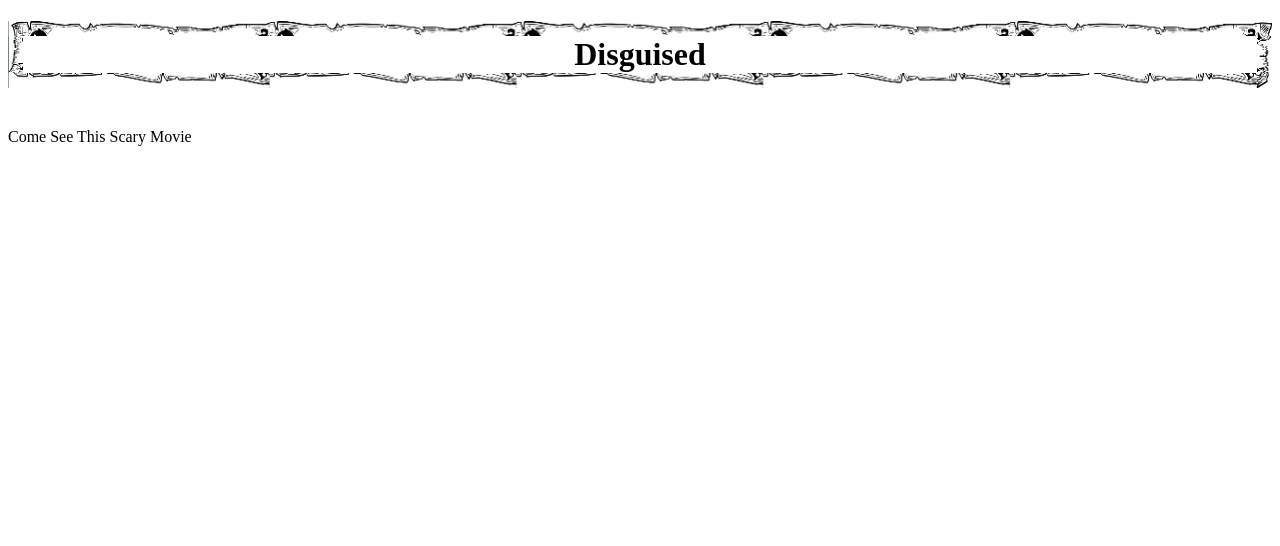
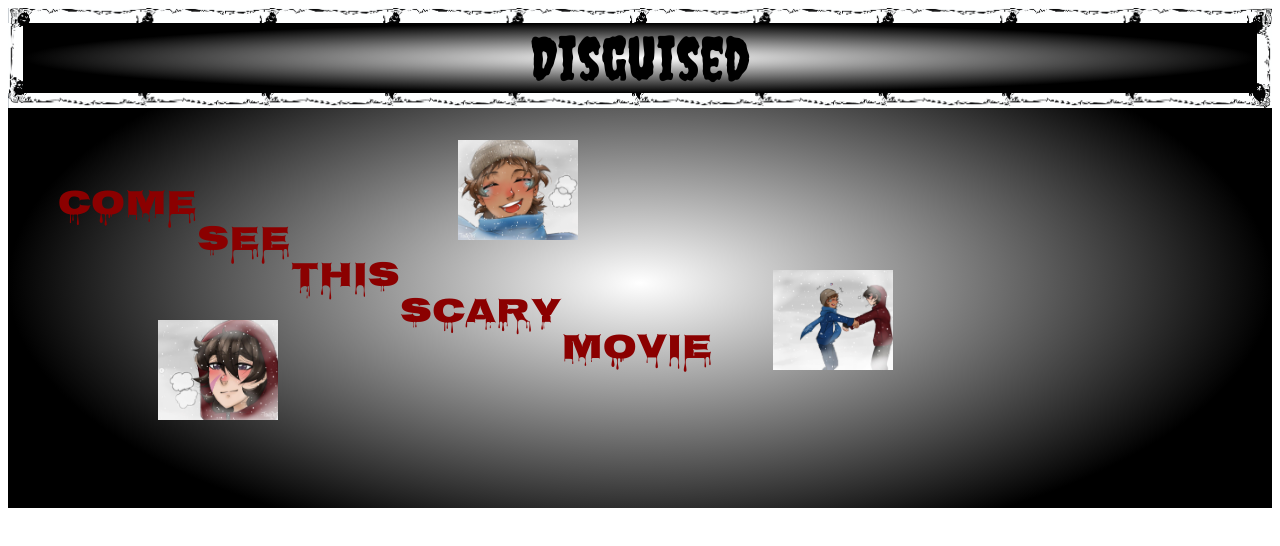
Before and after one commit to Janinez0367/css3-project, a plain HTML site: page disguised-css3.html in a window 1280 px wide. Drawn offline with Linux system fonts and the light colour scheme.

Commit message:
finish project

```diff
--- a/disguised-css3.html
+++ b/disguised-css3.html
@@ -1,26 +1,130 @@
 <!DOCTYPE html>
 <html>
 <head>
+  <link href="https://fonts.googleapis.com/css?family=Creepster" rel="stylesheet"><!--title font-->
+  <link href="https://fonts.googleapis.com/css?family=Nosifer" rel="stylesheet"><!--text font-->
   <meta charset="utf-8">
   <title>Disguised-CSS3 Project</title>
   <style>
   #grad1 {
-    background-image: linear-gradient(black, white, black);
+    height: 500px;
+    background-image: radial-gradient(farthest-side at 50% 55%, white,black);/*gradient background not including title bg*/
 }
- h1 {
+ .title {
   border: solid;
-  border-image: url(border.png ) 50 round;
+  border-image: url(border.png ) 100 round;
   border-width: 15px;
   text-align:center;
-  background-image:;
+  background-image: radial-gradient(farthest-side at 50% 50%, white,black);
+  font-size:60px;
+  font-family: 'Creepster', cursive;
+  transition:2s;/*amount time for animation to happen*/
+}
+ul{
+  padding:50px;
+  margin:0;
+}
+ul li{
+  list-style:none;
+  float:left;
+  text-align:center;
+  transform:text;
+  font-family: 'Nosifer', cursive;
+  font-size:35px;
+  color:darkred;
+  transition:2s;
+}
+ul:hover li{/*when mouse is about content*/
+  transform: rotateY(360deg);
+}
+.girl{
+  width: 120px;
+  height: 100px;
+  position: relative;
+  left: 150px;
+  bottom:250px;
+}
+.girl:hover{
+  width: 120px;
+  height: 100px;
+  box-shadow: 5px 5px 5px white;
+}
+.boy{
+  width: 120px;
+  height: 100px;
+  position: relative;
+  left: 450px;
+  bottom:330px;
+}
+.boy:hover{
+  width: 120px;
+  height: 100px;
+  box-shadow: 5px 5px 5px white;/*shadow appears for box*/cle
+}
+.girl-boy{
+  width: 0;
+  height: 100px;
+  position: relative;
+  left: 60px;
+  bottom:100px;
+  animation-name: spin;
+  animation-duration: 4s;
+}
+@keyframes spin {
+  from {bottom: 0px;}/*content  will move*/
+  to {bottom: 200px;}
 }
 
   </style>
 </head>
 <body>
-  <!--<div id="grad1">-->
-  <h1>Disguised </h1> <br>
-  Come See This Scary Movie
+    <div id="grad1">
 
+  <div class=title>
+  Disguised
+  </div> <br>
+  <ul>
+    <li>C</li>
+    <li>O</li>
+    <li>M</li>
+    <li>E</li>
+    <br>
+    <br>
+    <li>S</li>
+    <li>E</li>
+    <li>E</li>
+    <br>
+    <br>
+    <li>T</li>
+    <li>H</li>
+    <li>I</li>
+    <li>S</li>
+    <br>
+    <br>
+    <li>S</li>
+    <li>C</li>
+    <li>A</li>
+    <li>R</li>
+    <li>Y</li>
+    <br>
+    <br>
+    <li>M</li>
+    <li>O</li>
+    <li>V</li>
+    <li>I</li>
+    <li>E</li>
+  </ul>
+
+  <div class="girl-boy">
+    <img src="girl-boy.png"  width="120" height="100">
+  </div>
+
+  <div class="boy">
+     <img src="boy.png"  width="120" height="100">
+  </div>
+
+  <div class="girl">
+        <img src="girl.png"  width="120" height="100">
+  </div>
 </body>
 </html>
```
Also changed, not shown: boy.png (added), girl-boy.png (added), girl.png (added).
